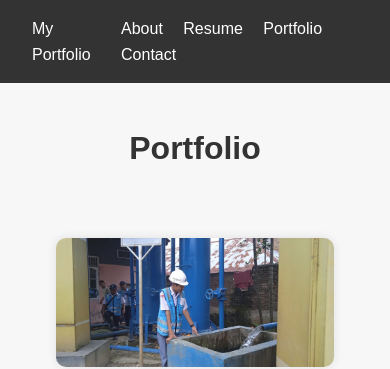
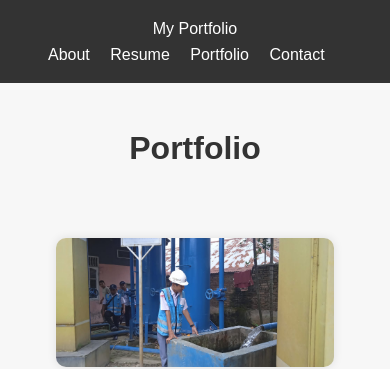
Before and after one commit to musaalhd/muusaa, a plain HTML site: page portfolio.html in a window 390 px wide. Shown: the top 369 px of the page. Drawn offline with Linux system fonts and the light colour scheme; files that its build step writes are made by us from their sources.

Commit message:
Update style.css

```diff
--- a/css/style.css
+++ b/css/style.css
@@ -79,6 +79,21 @@
   .nav-menu li a:hover {
     color: #0077cc;
   }
+  @media (max-width: 600px) {
+  .navbar {
+    flex-direction: column;
+    align-items: flex-start;
+  }
+
+  .nav-links {
+    flex-direction: column;
+    width: 100%;
+  }
+
+  .nav-links a {
+    margin: 0.5em 0;
+  }
+}
 
 
 
```
